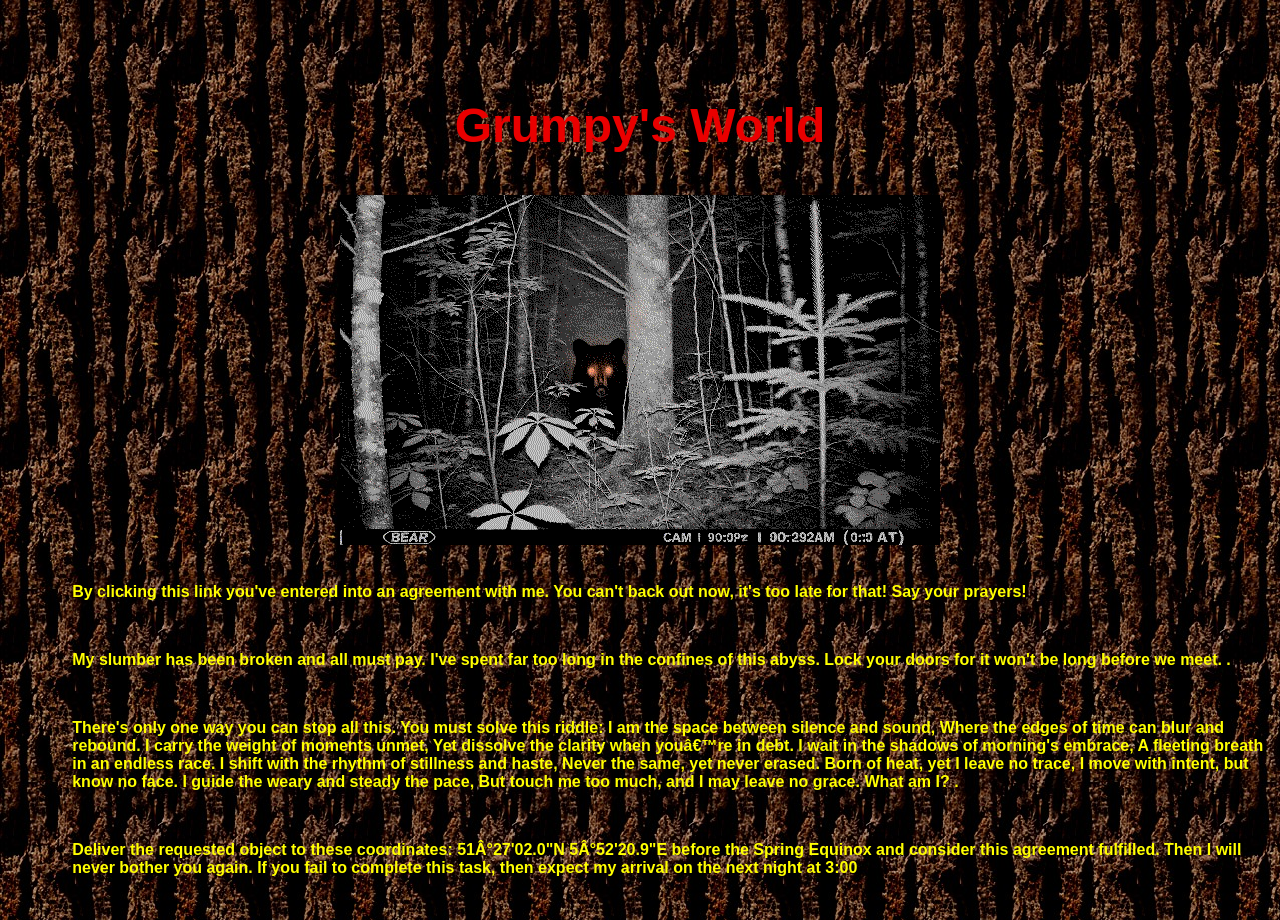
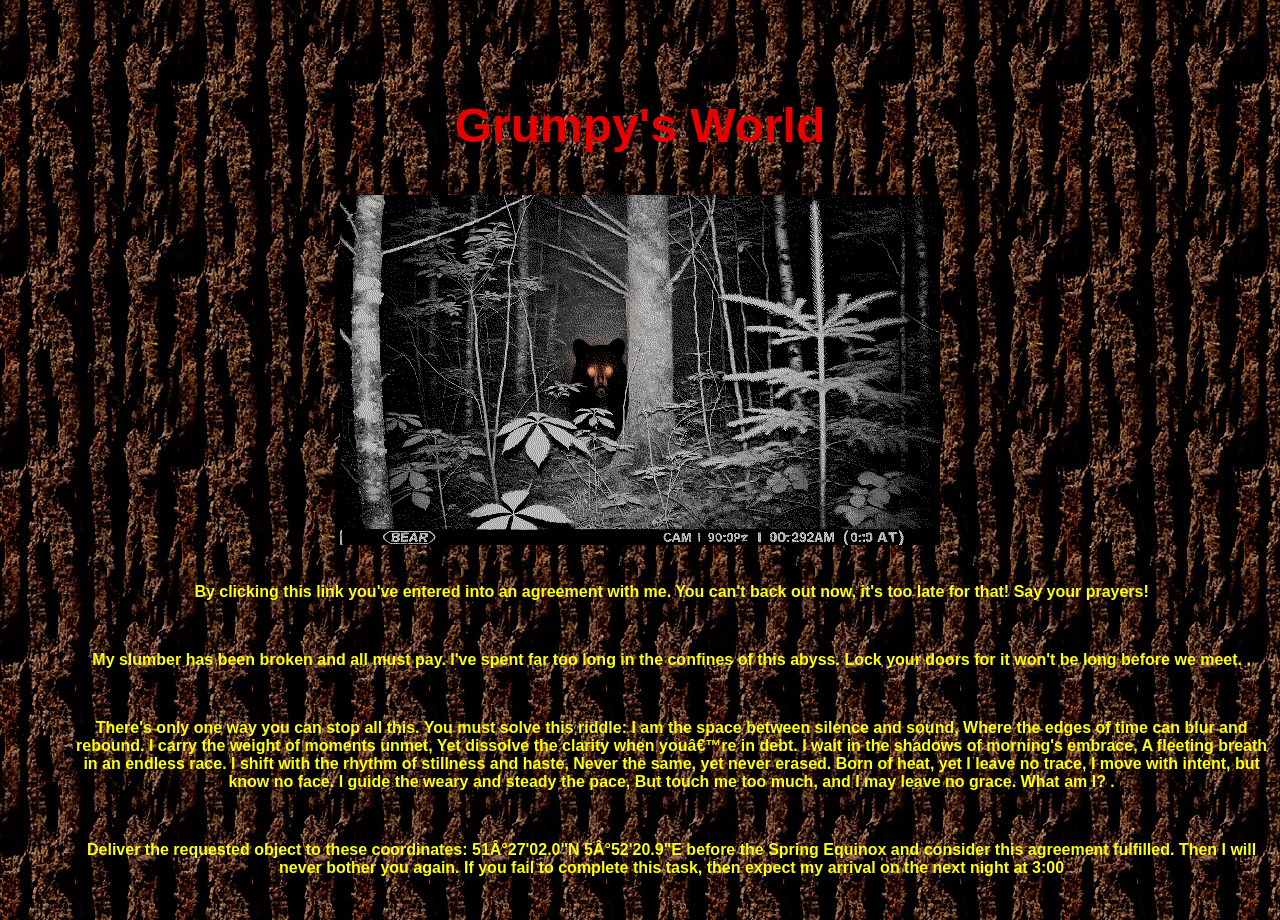
Before and after one commit to goonsquadEGH/goonsquadEGH.github.io, a plain HTML site: page index.html in a window 1280 px wide. Drawn offline with Linux system fonts and the light colour scheme.

Commit message:
Update index.html

```diff
--- a/index.html
+++ b/index.html
@@ -21,15 +21,15 @@
 		<tbody><tr>
 			<td>
 			<div align="center">
-<p align="left"><b><font face="Arial">
+<p align="center"><b><font face="Arial">
 By clicking this link you've entered into an agreement with me.
 You can't back out now, it's too late for that! Say your prayers!</font></b></p>
 <p align="left">&nbsp;</p>
-<p align="left"><font face="Arial"><b>My slumber has been broken and all must pay.
+<p align="center"><font face="Arial"><b>My slumber has been broken and all must pay.
 I've spent far too long in the confines of this abyss. Lock your doors for it won't be long
 	before we meet. .</b></font></p>
 <p align="left">&nbsp;</p>
-<p align="left"><font face="Arial"><b>There's only one way you can stop all this.
+<p align="center"><font face="Arial"><b>There's only one way you can stop all this.
 You must solve this riddle:
 
 I am the space between silence and sound,
@@ -51,7 +51,7 @@ What am I?
  . </b>
 </font></p>
 <p align="left">&nbsp;</p>
-<p align="left"><b><font face="Arial">
+<p align="center"><b><font face="Arial">
 Deliver the requested object to these coordinates:
 51°27'02.0"N 5°52'20.9"E before the Spring Equinox and consider
 this agreement fulfilled. Then I will never bother you again.
```
